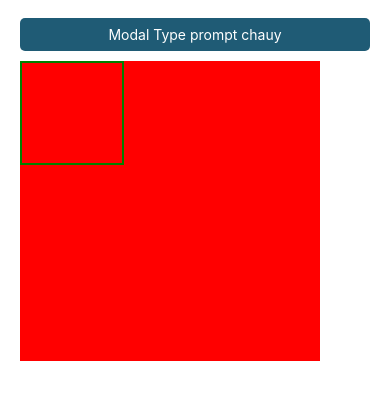
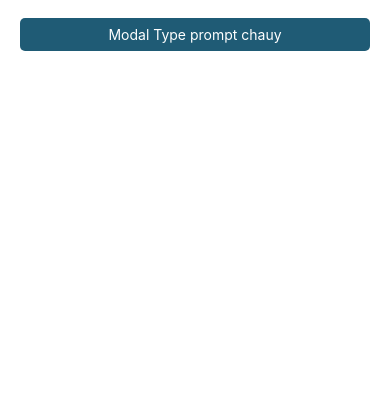
Before and after one commit to YuthanaRodjanasom/react-native-along-modal, a React Native app: screen / in a window 390 px wide. Shown: the part 191-590 px from the top of the page. Built offline with nearby package versions, Linux system fonts and the light colour scheme.

Commit message:
[Updated]:clear example

```diff
--- a/src/compoents/Example.tsx
+++ b/src/compoents/Example.tsx
@@ -99,25 +99,7 @@ export default () => {
       <Button onPress={exampleModalType}>Modal Basic Type</Button>
 
       <Button onPress={exampleModalType2}>Modal Type prompt chauy</Button>
-      <View style={{position: 'relative'}}>
-        <View
-          style={{
-            width: 300,
-            height: 300,
-            backgroundColor: 'red',
-            zIndex: 0,
-          }}></View>
-        <View
-          style={{
-            borderColor: 'green',
-            padding: 50,
-            borderWidth: 2,
-            width: 20,
-            zIndex: 1,
-            position: 'absolute',
-            backgroundColor: 'transparent',
-          }}></View>
-      </View>
+
     </View>
   );
 };
```
